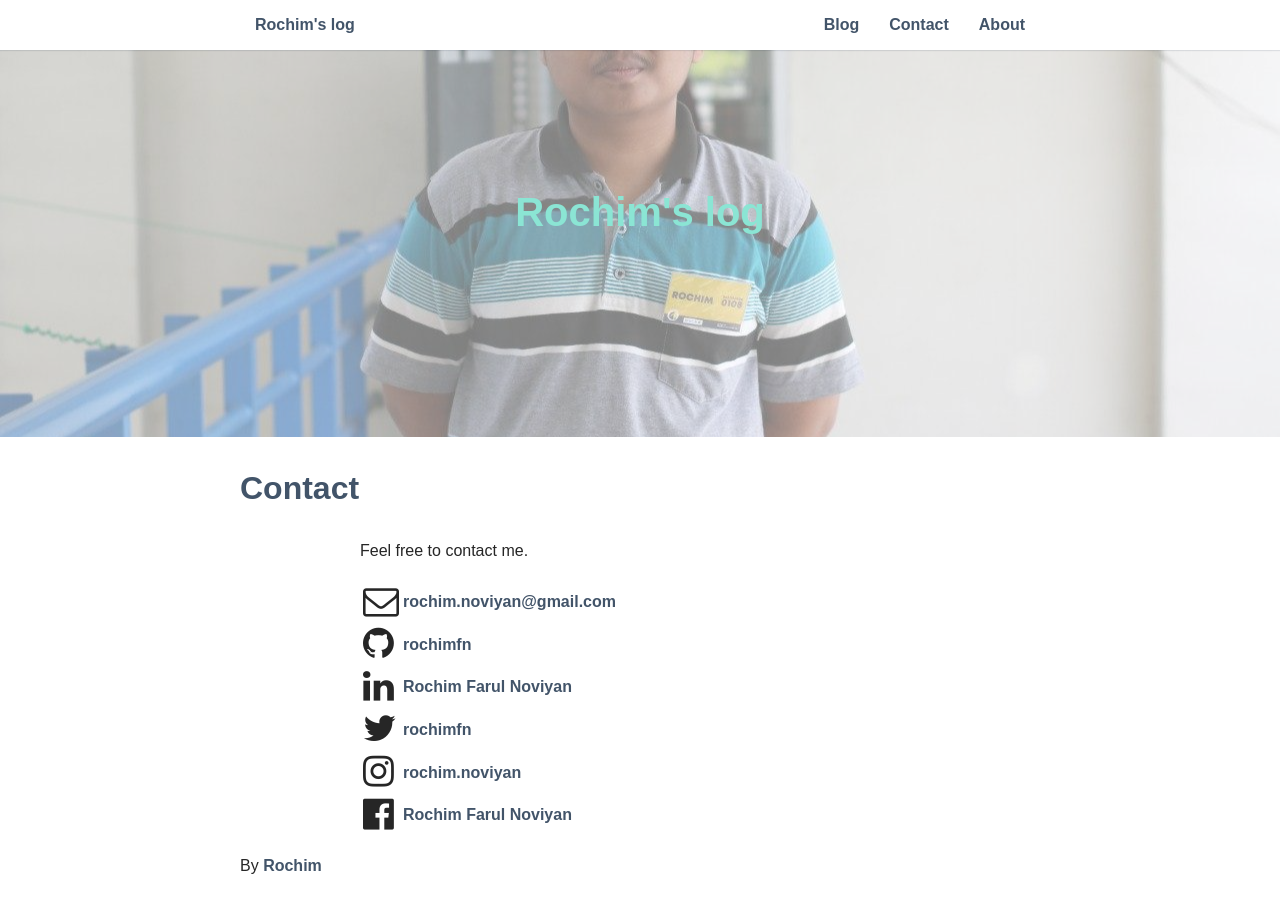
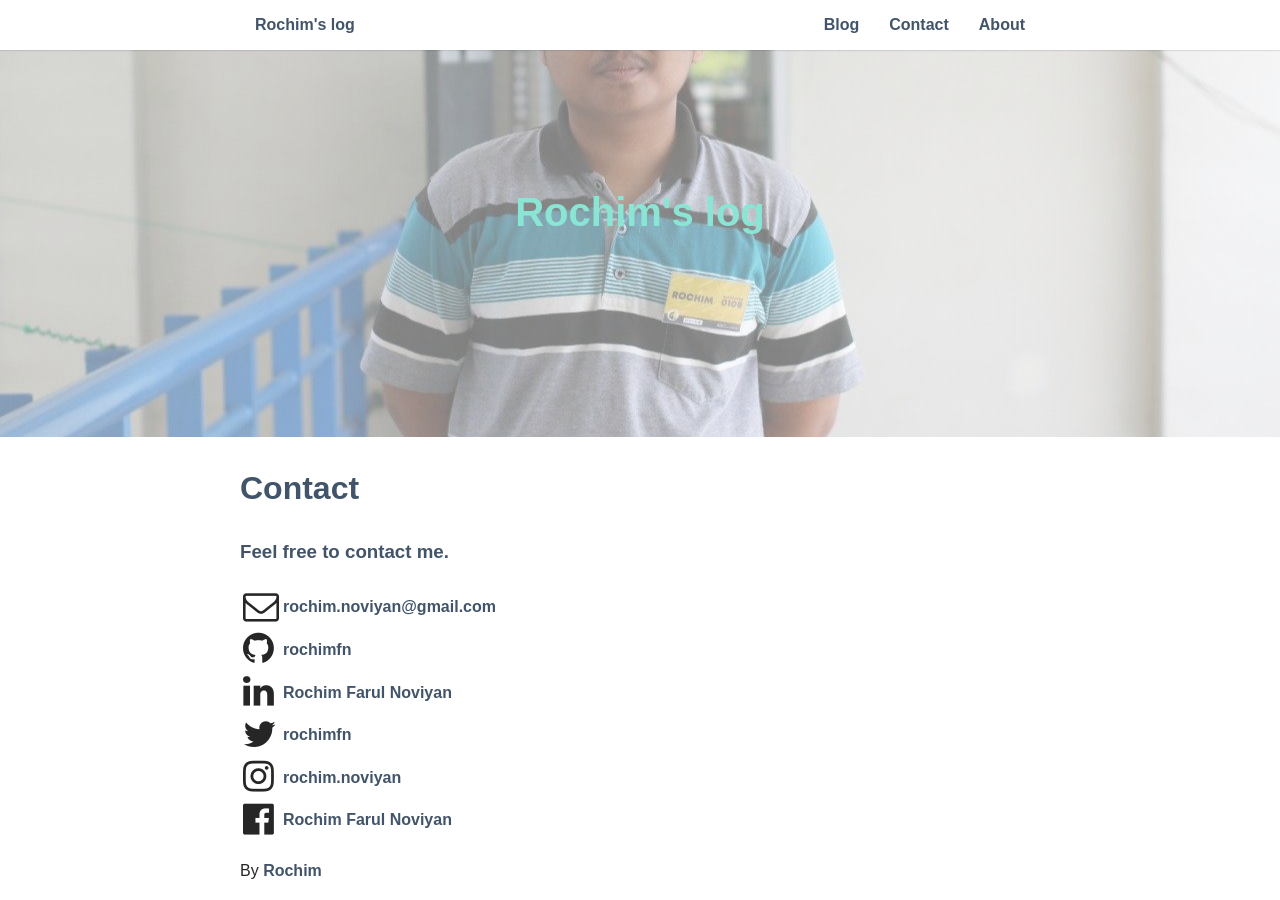
Before and after one commit to rochimfn/old.rochimfn.github.io, a Jekyll site: the page built from _pages/02_contact.md, in a window 1280 px wide and 900 px high, scrolled down 63 px. Built offline with Jekyll 4.4.1, drawn with Linux system fonts in a browser that asks for light colours; some web fonts are replaced.

```diff
--- a/_pages/02_contact.md
+++ b/_pages/02_contact.md
@@ -4,9 +4,9 @@ layout: page
 title: Contact
 permalink: /contact/
 ---
->>>
-Feel free to contact me.
->>>
+
+### Feel free to contact me.
+
 |<i class="fa fa-envelope-o"></i>|[rochim.noviyan@gmail.com](mailto:rochim.noviyan@gmail.com)
 |<i class="fa fa-github"></i>|[rochimfn](https://github.com/rochimfn)
 |<i class="fa fa-linkedin"></i>|[Rochim Farul Noviyan](https://www.linkedin.com/in/rochim-farul-noviyan-421292164)
```
